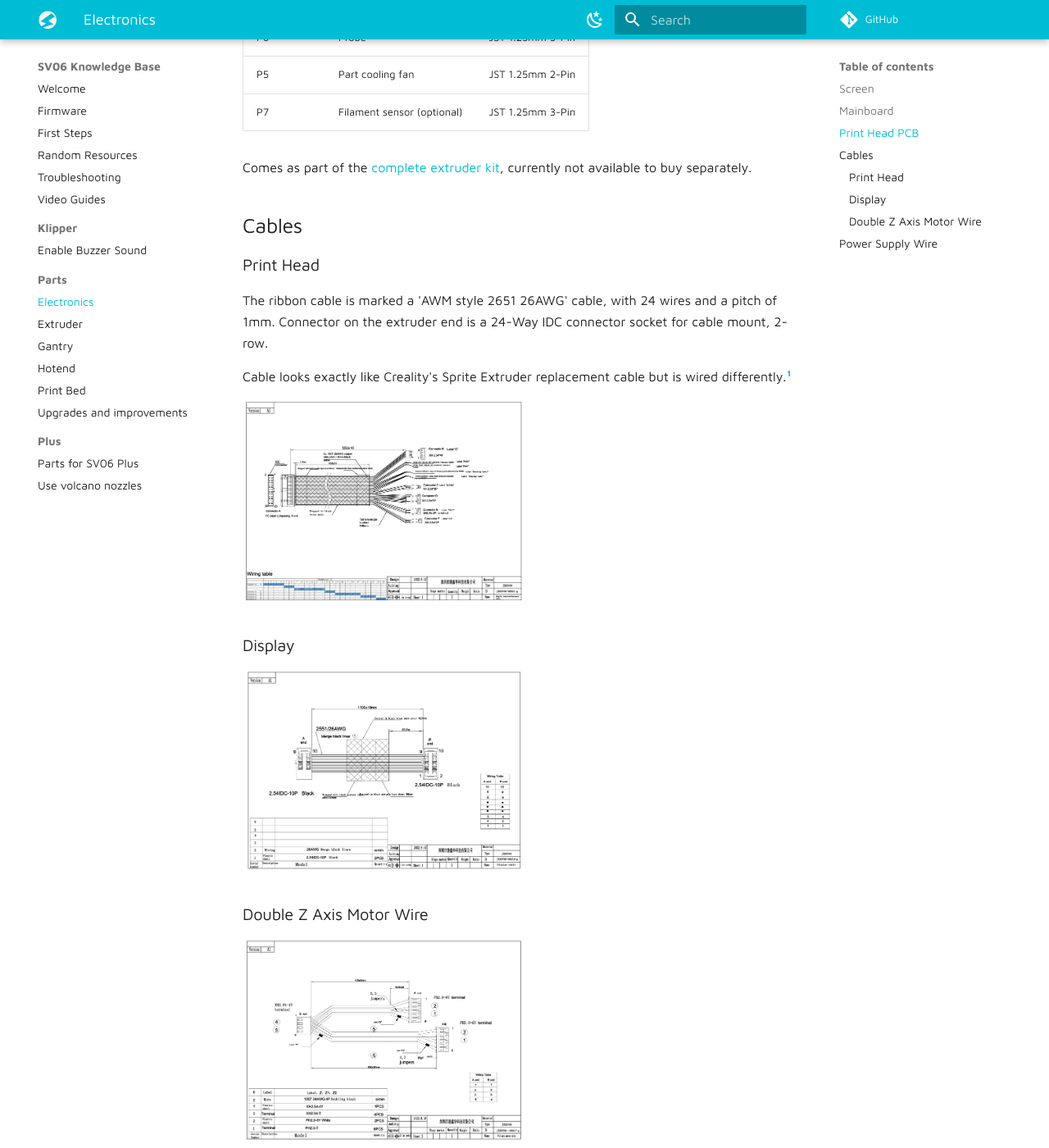
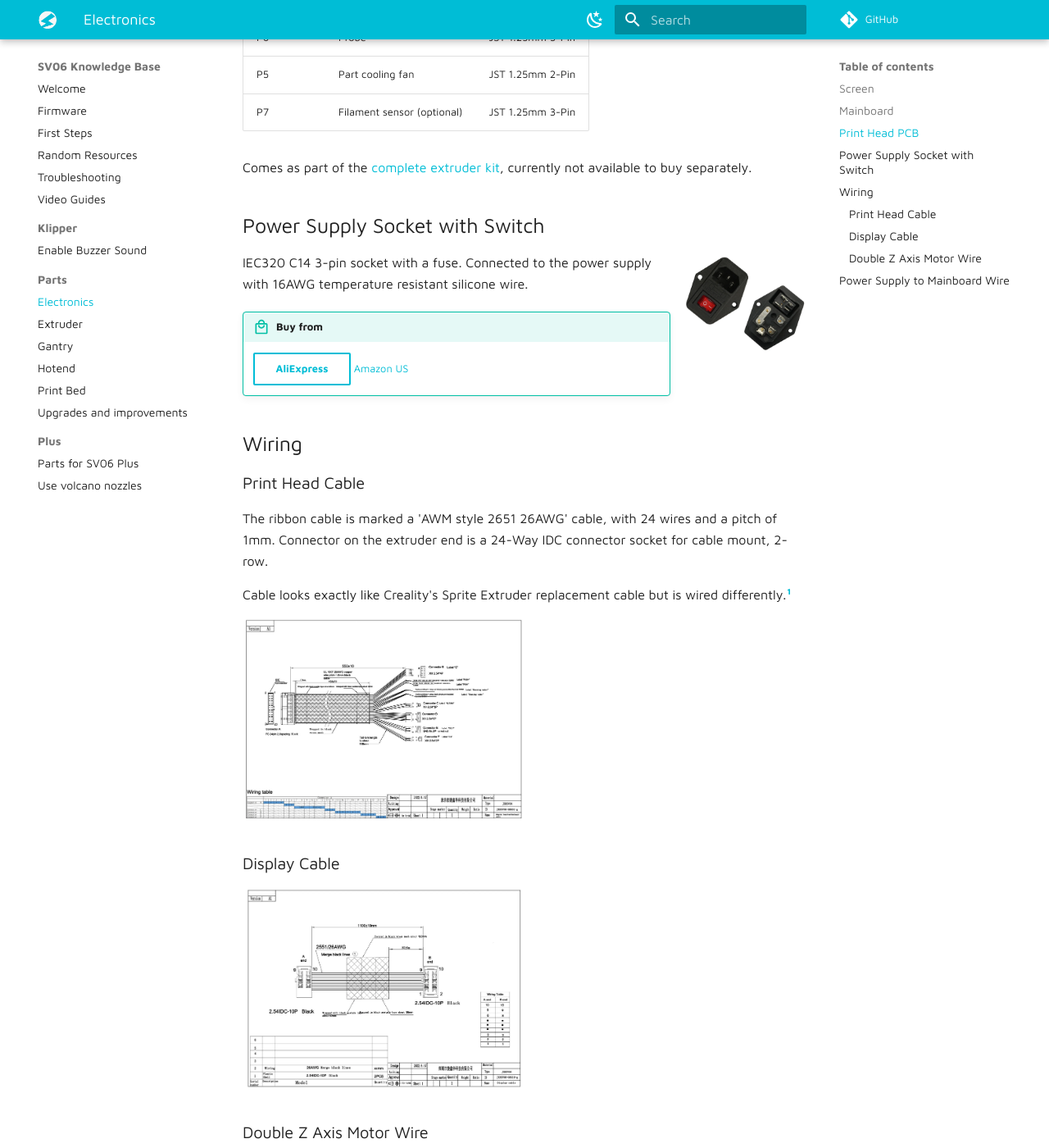
Before and after one commit to blakadder/sv06, an MkDocs documentation site: the page built from docs/Parts/electronic-parts.md, in a window 1280 px wide and 1400 px high, scrolled down 1556 px. Shown: the whole window at 82% size. Built offline with MkDocs 1.6.1 and Material for MkDocs 9.7.7, drawn with Linux system fonts in a browser that asks for light colours; comment, search, counter and statistics services are not loaded; some of the changed text lies outside the part shown.

Commit message:
add more info

```diff
--- a/docs/Parts/electronic-parts.md
+++ b/docs/Parts/electronic-parts.md
@@ -46,9 +46,19 @@ SV06 original mainboard.
 
 Comes as part of the [complete extruder kit](/Parts/extruder-parts.md), currently not available to buy separately.
 
-## Cables
+## Power Supply Socket with Switch
 
-### Print Head
+![Screen](/images/c14.webp){ align=right width="150" }
+
+IEC320 C14 3-pin socket with a fuse. Connected to the power supply with 16AWG temperature resistant silicone wire.
+
+!!! tip "Buy from"
+    [AliExpress](https://www.aliexpress.com/item/32879232862.html?aff_fcid=7ecf30d2610f43eca7c48895096ee2ef-1681170467501-05708-_DCvmZR3&tt=CPS_NORMAL&aff_fsk=_DCvmZR3&aff_platform=shareComponent-detail&sk=_DCvmZR3&aff_trace_key=7ecf30d2610f43eca7c48895096ee2ef-1681170467501-05708-_DCvmZR3&terminal_id=3f8c776975fd455ba956809c02d71a91&afSmartRedirect=y){ .md-button }
+    [Amazon US](https://www.amazon.de/Xiatiaosann-220-250V-Appliance-Sockets-Mounting/dp/B09BV5JGL1?crid=2JCCC7W7I242T&keywords=ll-2gt&qid=1681138520&sprefix=ll-2gt%2Caps%2C101&sr=8-22-spons&sp_csd=d2lkZ2V0TmFtZT1zcF9tdGY&psc=1&linkCode=ll1&tag=blakadders-20&linkId=60eedf3ec5bcfc79b3825baf03b3d3cd&language=en_GB&ref_=as_li_ss_tl)
+
+## Wiring
+
+### Print Head Cable
 
 The ribbon cable is marked a 'AWM style 2651 26AWG' cable, with 24 wires and a pitch of 1mm. Connector on the extruder end is a 24-Way IDC connector socket for cable mount, 2-row.
 
@@ -56,7 +66,7 @@ Cable looks exactly like Creality's Sprite Extruder replacement cable but is wir
 
 [![Schematic](/images/sch_printheadcable.jpg){ width="50%" }](/images/sch_printheadcable.jpg)
 
-### Display
+### Display Cable
 
 [![Schematic](/images/sch_displaycable.jpg){ width="50%" }](/images/sch_displaycable.jpg)
 
@@ -65,10 +75,11 @@ Cable looks exactly like Creality's Sprite Extruder replacement cable but is wir
 
 [![Schematic](/images/sch_doublezaxiswire.jpg){ width="50%" }](/images/sch_doublezaxiswire.jpg)
 
-[Amazon](https://www.amazon.com/dp/B07SQW9VFY?&linkCode=ll1&tag=blakadders-20&linkId=17c21f1f0ca199d8c758d0f3fbee7031&language=en_US&ref_=as_li_ss_tl){ .md-button }
-[AliExpress](https://www.aliexpress.com/item/1005004321018294.html?aff_fcid=4a9c6d2c30874a11bbb00f4109a81ba8-1681152562164-01956-_DdqVdoN&tt=CPS_NORMAL&aff_fsk=_DdqVdoN&aff_platform=shareComponent-detail&sk=_DdqVdoN&aff_trace_key=4a9c6d2c30874a11bbb00f4109a81ba8-1681152562164-01956-_DdqVdoN&terminal_id=3f8c776975fd455ba956809c02d71a91&afSmartRedirect=y){ .md-button }
+!!! tip "Buy from"
+    [Amazon](https://www.amazon.com/dp/B07SQW9VFY?&linkCode=ll1&tag=blakadders-20&linkId=17c21f1f0ca199d8c758d0f3fbee7031&language=en_US&ref_=as_li_ss_tl){ .md-button }
+    [AliExpress](https://www.aliexpress.com/item/1005004321018294.html?aff_fcid=4a9c6d2c30874a11bbb00f4109a81ba8-1681152562164-01956-_DdqVdoN&tt=CPS_NORMAL&aff_fsk=_DdqVdoN&aff_platform=shareComponent-detail&sk=_DdqVdoN&aff_trace_key=4a9c6d2c30874a11bbb00f4109a81ba8-1681152562164-01956-_DdqVdoN&terminal_id=3f8c776975fd455ba956809c02d71a91&afSmartRedirect=y){ .md-button }
 
-## Power Supply Wire
+## Power Supply to Mainboard Wire
 
 14AWG wire on a standard XT60H male and female terminals.
 
```
Also changed, not shown: docs/images/c14.webp (added), 2 other files.
